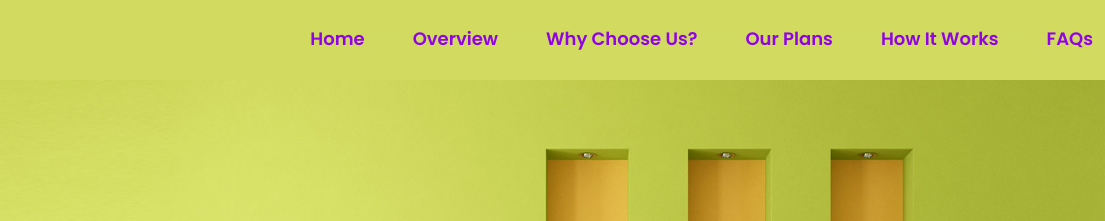
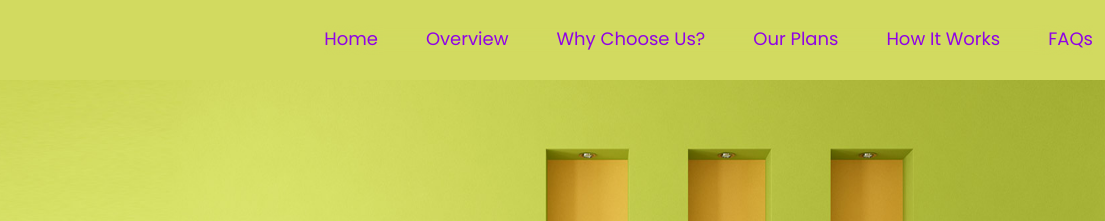
Before and after one commit to radialcode-mohit/bootstrap_decomaster_page, a plain HTML site: page index.html in a window 1280 px wide. Shown: the top 221 px of the page, 175-1280 px from the left. Drawn offline with nearby package versions, Linux system fonts and the light colour scheme; a script that the page names is missing.

Commit message:
css commit

```diff
--- a/index.html
+++ b/index.html
@@ -25,27 +25,27 @@
                             src="./assets/images/svg/navlogo.svg" alt="navlogo" class="w-100 max_w_158"></a>
                     <ul id="checked"
                         class="d-flex flex-column flex-xl-row align-items-center mb-0 pos_fixed pos_static h_100vh top_80 start-0 ps-0 w_100 justify-content-center justify-content-xl-between ul_bg_blur unshow transition z-1">
-                        <li class=" me-xl-5"> <a class="ff_poppins fw_600 color_purple fs_md hover_underline" href="#">
+                        <li class=" me-xl-5"> <a class="ff_poppins fw_400 color_purple fs_md hover_underline" href="#">
                                 Home </a></li>
                         <li class=" me-xl-5 mt-5 mt-xl-0"> <a
-                                class="ff_poppins fw_600 color_purple fs_md hover_underline" href="#">
+                                class="ff_poppins fw_400 color_purple fs_md hover_underline" href="#">
                                 Overview </a>
                         </li>
                         <li class=" me-xl-5 mt-5 mt-xl-0"> <a
-                                class="ff_poppins fw_600 color_purple fs_md hover_underline" href="#"> Why
+                                class="ff_poppins fw_400 color_purple fs_md hover_underline" href="#"> Why
                                 Choose Us?
                             </a>
                         </li>
                         <li class=" me-xl-5 mt-5 mt-xl-0"> <a
-                                class="ff_poppins fw_600 color_purple fs_md hover_underline" href="#"> Our
+                                class="ff_poppins fw_400 color_purple fs_md hover_underline" href="#"> Our
                                 Plans </a>
                         </li>
                         <li class=" me-xl-5 mt-5 mt-xl-0"> <a
-                                class="ff_poppins fw_600 color_purple fs_md hover_underline" href="#"> How
+                                class="ff_poppins fw_400 color_purple fs_md hover_underline" href="#"> How
                                 It Works
                             </a>
                         </li>
-                        <li class="mt-5 mt-xl-0"> <a class="ff_poppins fw_600 color_purple fs_md hover_underline"
+                        <li class="mt-5 mt-xl-0"> <a class="ff_poppins fw_400 color_purple fs_md hover_underline"
                                 href="#"> FAQs </a>
                         </li>
                     </ul>
```
